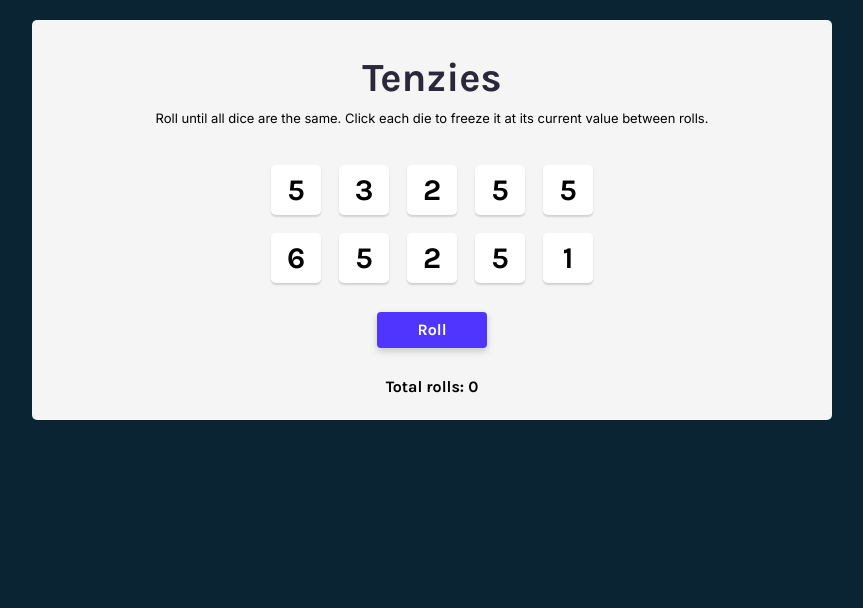
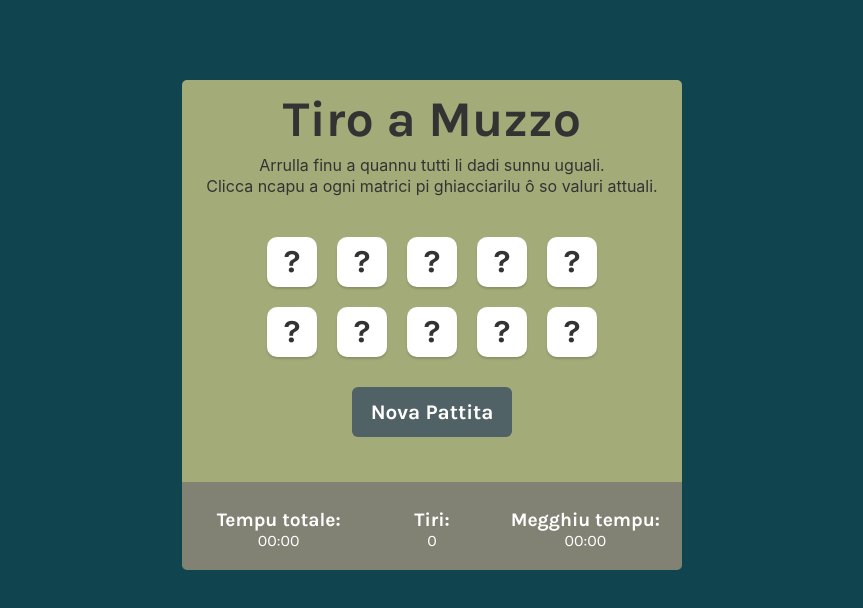
Before and after one commit to micalux/tenzies-app, a React (Vite) app: page / in a window 1280 px wide. Shown: the top 608 px of the page, without its empty margins (208-1071 px from the left). Built offline with nearby package versions, Linux system fonts and the light colour scheme.

Commit message:
major changes

```diff
--- a/index.html
+++ b/index.html
@@ -5,7 +5,7 @@
     <link rel="icon" type="image/svg+xml" href="/vite.svg" />
     <link rel="preconnect" href="https://fonts.googleapis.com">
     <link rel="preconnect" href="https://fonts.gstatic.com" crossorigin>
-    <link href="https://fonts.googleapis.com/css2?family=Inter&family=Karla:wght@700&display=swap" rel="stylesheet">
+    <link href="https://fonts.googleapis.com/css2?family=Karla:ital,wght@0,200..800;1,200..800&display=swap" rel="stylesheet">
     <meta name="viewport" content="width=device-width, initial-scale=1.0" />
     <title>Tenzies</title>
   </head>
--- a/src/App.jsx
+++ b/src/App.jsx
@@ -1,57 +1,76 @@
-import Die from "./components/Die.jsx"
-import Confetti from "./components/Confetti.jsx"
-import React, { useEffect } from "react"
+import React from "react"
+import Die from "./components/Die"
 import {nanoid} from "nanoid"
+import Confetti from "./components/Confetti"
 
 export default function App() {
 
-    // - add dots on diece faces
-    // - keep track of total rolls
-    // - keep track of total time required to complete
-    // - save best roll number to local storage
-
+    const [isStarted, setIsStarted] = React.useState(false)
     const [dice, setDice] = React.useState(allNewDice())
     const [tenzies, setTenzies] = React.useState(false)
-    const [rollCount, setRollCount] = React.useState(0)
+    const [rolls, setRolls] = React.useState(0)
 
-    const countFromStorage = JSON.parse(localStorage.getItem("count"))
-    const [bestScore, setBestScore] = React.useState(countFromStorage ? countFromStorage : "")
+    const [startTime, setStartTime] = React.useState(null)
+    const [timeElapsed, setTimeElapsed] = React.useState(0)
+    const [timerActive, setTimerActive] = React.useState(false)
+
+    // const [bestTime, setBestTime] = React.useState(null)
+
+    console.log(isStarted)
 
 
 
+    function formatTime() {
+        if (timerActive) {
+            const totalSeconds = Math.floor(timeElapsed / 1000).toString().padStart(2, '0')
+            const minutes = Math.floor(totalSeconds / 60).toString().padStart(2, '0')
+            const seconds = totalSeconds % 60
+                return `${minutes}:${seconds}`
+        } else {
+            return 0
+        }
+    }
 
+    React.useEffect(() => {
+        let interval;
+        if (timerActive) {
+            interval = setInterval(() => {
+                setTimeElapsed(Date.now() - startTime)
+            }, 1000)
+        }
 
+        return () => clearInterval(interval)
+    }, [timerActive, startTime])
 
-    // console.log(countFromStorage)
-
+    React.useEffect(() => {
+        if (tenzies) {
+            setTimerActive(false)
+            setIsStarted(false)
+        }
+    }, [tenzies])
 
     React.useEffect(() => {
         const allHeld = dice.every(die => die.isHeld)
         const firstValue = dice[0].value
-        const sameValue = dice.every(die => die.value === firstValue)
-        if (allHeld && sameValue) {
+        const allSameValue = dice.every(die => die.value === firstValue)
+        if (allHeld && allSameValue) {
             setTenzies(true)
         }
     }, [dice])
 
-
-    function determineBestScore() {
-        if (rollCount < bestScore) {
-            setBestScore(oldBest => rollCount)
-
-        }
-    }
-
-    React.useEffect(() => {
-        localStorage.setItem("count", JSON.stringify(bestScore))
-    }, [bestScore])
-
-
     function generateNewDie() {
+        if (isStarted) {
             return {
                 value: Math.ceil(Math.random() * 6),
                 isHeld: false,
                 id: nanoid()
+            }
+        } else {
+            return {
+                value: '?',
+                isHeld: false,
+                id: nanoid()
+            }
         }
     }
 
@@ -63,21 +82,37 @@ export default function App() {
         return newDice
     }
 
+    function handleClick() {
+        if (!isStarted) {
+            startNewGame()
+        } else {
+            rollDice()
+        }
+    }
 
     function rollDice() {
-    if (tenzies) {
-        setDice(allNewDice())
-        setRollCount(0)
-        setTenzies(false)
-
-    } else {
-        setRollCount(oldCount => oldCount + 1)
+            setRolls((prevRolls) => prevRolls + 1)
             setDice(oldDice => oldDice.map(die => {
                 return die.isHeld ?
                     die :
                     generateNewDie()
             }))
     }
+
+    function startNewGame() {
+        setIsStarted(true)
+        setTenzies(false)
+        setDice(allNewDice())
+        setStartTime(Date.now())
+        setRolls(0)
+        setTimerActive(true)
+        setTimeElapsed(0)
+}
+
+    function reset() {
+        setTimerActive(false)
+        setRolls(0)
+        setIsStarted(false)
     }
 
     function holdDice(id) {
@@ -97,19 +132,23 @@ export default function App() {
         />
     ))
 
+
+
     return (
         <main>
             {tenzies && <Confetti />}
-        <h1 className="title">Tenzies</h1>
-        <p className="instructions">Roll until all dice are the same. Click each die to freeze it at its current value between rolls.</p>
+            {/* <h5 className="reset" onClick={reset}>RESET</h5> */}
+            <h1 className="title">Tiro a Muzzo</h1>
+            <p className="instructions">Arrulla finu a quannu tutti li dadi sunnu uguali.<br/>
+                Clicca ncapu a ogni matrici pi ghiacciarilu ô so valuri attuali.</p>
             <div className="dice-container">
                 {diceElements}
             </div>
-        <button className="roll-dice" onClick={rollDice}>{tenzies ? 'New Game' : 'Roll'}</button>
-        <div className="best-container">
-            {/* <p className="tot-rollz">My best time: xxxx</p> */}
-            <p className="tot-rollz">Total rolls: {rollCount}</p>
-            {bestScore && <p className="tot-rollz">Best score: {bestScore}</p>}
+            <button className="roll-dice" onClick={handleClick}>{!isStarted || tenzies ? 'Nova Pattita' : 'Arrulla'}</button>
+            <div className="game-data">
+                <p><span className="bold">Tempu totale: </span>{timerActive ? formatTime() : '00:00'}</p>
+                <p><span className="bold">Tiri: <br/></span>{rolls}</p>
+                <p><span className="bold">Megghiu tempu: </span>00:00</p>
             </div>
         </main>
     )
--- a/src/components/Die.jsx
+++ b/src/components/Die.jsx
@@ -2,7 +2,7 @@ import React from "react"
 
 export default function Die(props) {
     const styles = {
-        backgroundColor: props.isHeld ? "#59E391" : "white"
+        backgroundColor: props.isHeld ? "#BDE038" : "white"
     }
     return (
         <div
--- a/src/index.css
+++ b/src/index.css
@@ -4,96 +4,111 @@
 
 body {
   margin: 0;
-  background-color: #0B2434;
+  color: #333333;
+  background-color: #10454F;
   padding: 20px;
-  font-family: "Karla", sans-serif;
+  font-family: 'Karla', sans-serif;
 }
 
 main {
-  margin: 0 auto;
-  background-color: #F5F5F5;
-  height: 400px;
-  min-width: 650px;
-  max-width: 800px;
+  margin: 60px auto 0;
+  /* background-color: #F5F5F5; */
+  background: linear-gradient(to bottom, #A3AB78 82%, #818274 40%);
+  max-width: 500px;
   border-radius: 5px;
-
+  padding: 20px;
   display: flex;
   flex-direction: column;
+  justify-content: space-around;
   align-items: center;
-  justify-content: space-around;
+}
+
+.title {
+  font-size: 50px;
+  margin: 0;
+  margin-top: -10px;
+
+}
+
+.instructions {
+  font-family: 'Inter', sans-serif;
+  font-weight: 400;
+  margin-top: 0.4em;
+  margin-bottom: 2.5em;
+  text-align: center;
+  line-height: 1.3;
 }
 
 .dice-container {
   display: grid;
-  grid-template: repeat(2, auto) / repeat(5, auto);
-  gap: 18px;
+  grid-template: auto auto / repeat(5, 1fr);
+  gap: 20px;
+  /* margin-top: 20px; */
+  margin-bottom: 30px;
 }
 
 .die-face {
+  height: 50px;
   width: 50px;
-  height: 50px;
+  box-shadow: 0px 2px 2px rgba(0, 0, 0, 0.15);
+  border-radius: 10px;
   display: flex;
+  justify-content: center;
   align-items: center;
-  justify-content: center;
-  border-radius: 5px;
-  box-shadow: 0px 2px 2px 0px #00000026;
   cursor: pointer;
-
 }
 
 .die-num {
-  font-size: 30px;
-  user-select: none;
+  font-size: 2rem;
 }
 
-button {
-  margin-bottom: 20px;
-  margin-top: 20px;
-  width: 110px;
-  height: 36px;
-  font-size: 16px;
-  color: white;
-  background-color: #5035FF;
+.roll-dice {
+  height: 50px;
+  width: 160px;
   border: none;
-  border-radius: 4px;
-  box-shadow: 0px 3.1999998092651367px 7.679999828338623px 0px #0000002E;
+  border-radius: 6px;
+  background-color: #506266;
+  color: #ffffff;
+  font-size: 1.3rem;
+  font-weight: 700;
+  font-family: 'Karla', sans-serif;
   cursor: pointer;
-  font-family: "Karla", sans-serif;
-
+  margin-bottom: 2.5em;
 }
 
-button:active {
-  background-color: #351dd1;
-}
-
-button:focus {
+.roll-dice:focus {
   outline: none;
 }
 
-.title {
-  font-size: 40px;
-  color: #2B283A;
-  margin: 0;
-  margin-top: 30px;
+.roll-dice:active {
+  box-shadow: inset 5px 5px 10px -3px rgba(0, 0, 0, 0.7);
 }
 
-.instructions {
-  font-size: 13px;
-  line-height: 16px;
-  font-family: 'inter', sans-serif;
+.game-data {
+  margin-top: 1.2em;
+  margin-bottom: 0;
   text-align: center;
-  margin: 0;
-  margin-bottom: 30px;
+  display: flex;
+  align-items: center;
+  justify-content: space-around;
+  width: 100%;
 }
 
-.best-container {
-  display: flex;
-  justify-content: space-between;
-  gap: 50px;
-  margin-bottom: 20px;
+.game-data p {
+  margin: 0;
+  width: 150px;
+  color: white;
 }
 
-.tot-rollz {
+.bold {
+  font-weight: 700;
+  font-size: larger;
+}
+
+.reset {
   margin: 0;
-
+  align-self: self-end;
+  cursor: pointer;
+  color: #ffffff;
+  opacity: 0.7;
 }
```
Lines whose indentation alone changed are shown as unchanged.
